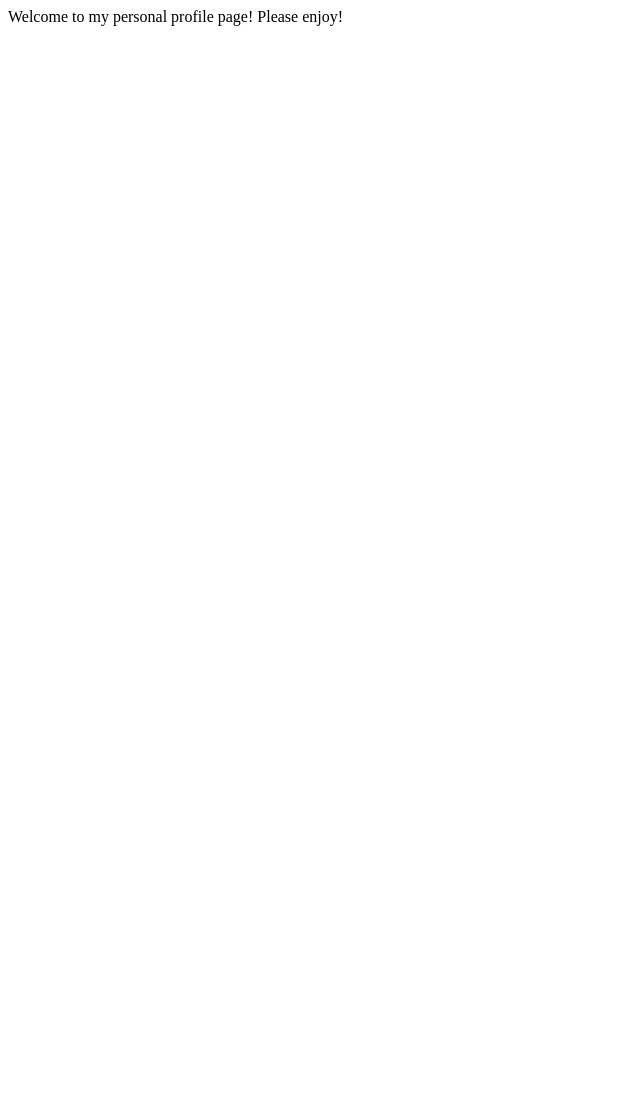
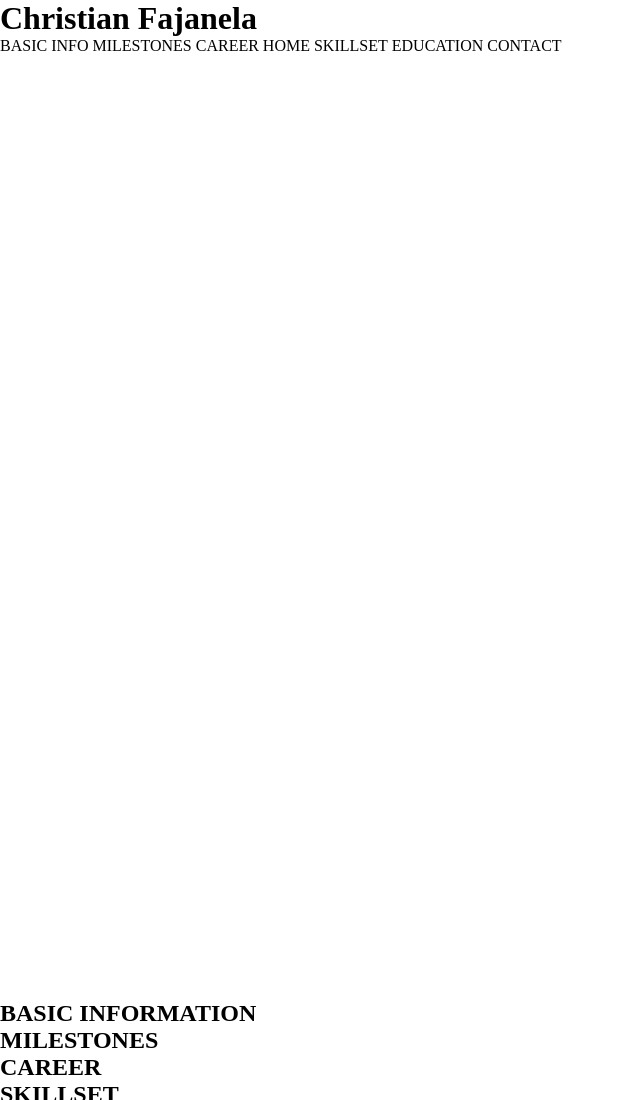
Before and after one commit to DevKunOfficial/PersonalProfile, a plain HTML site: page PersonalProfileSite/index.html in a window 1280 px wide. Shown: the top 1100 px of the page, without its empty margins (0-640 px from the left). Before the commit the page ends 800 px from the top, so only its background shows below. Drawn offline with Linux system fonts and the light colour scheme.

Commit message:
updated files for personal profile

```diff
--- a/PersonalProfileSite/index.html
+++ b/PersonalProfileSite/index.html
@@ -2,9 +2,65 @@
 <html lang="en" dir="ltr">
   <head>
     <meta charset="utf-8">
-    <title>HOME</title>
+    <meta name="viewport" content="width=device-width,initial-scale=1.0">
+    <meta name="description" content="Web representation of my skills and knowledge.">
+    <meta name="keywords" content="personal, profile, private">
+    <meta name="author" content="DevKunOfficial">
+    <link rel="stylesheet" type="text/css" href="style/mainstyle.css">
+    <title>DevKunOfficial</title>
   </head>
   <body>
-    Welcome to my personal profile page! Please enjoy!
+    <div class="mainGridWrapper">
+      <header>
+          <h1>Christian Fajanela</h1>
+          <nav>
+            <ul>
+              <li class="navItem">
+                <p>BASIC INFO</p>
+              </li>
+              <li class="navItem">
+                <p>MILESTONES</p>
+              </li>
+              <li class="navItem">
+                <p>CAREER</p>
+              </li>
+              <li class="navItem" id="navItemHome">
+                <p>HOME</p>
+              </li>
+              <li class="navItem">
+                <p>SKILLSET</p>
+              </li>
+              <li class="navItem">
+                <p>EDUCATION</p>
+              </li>
+              <li class="navItem">
+                <p>CONTACT</p>
+              </li>
+            </ul>
+          </nav>
+      </header>
+      <main>
+        <section id="home">
+        </section>
+        <section id="basicInfo">
+          <h2>BASIC INFORMATION</h2>
+        </section>
+        <section id="achievementsInfo">
+          <h2>MILESTONES</h2>
+        </section>
+        <section id="workInfo">
+          <h2>CAREER</h2>
+        </section>
+        <section id="skillsInfo">
+          <h2>SKILLSET</h2>
+        </section>
+        <section id="educationInfo">
+          <h2>EDUCATION</h2>
+        </section>
+        <section id="contactInfo">
+          <h2>CONTACT</h2>
+        </section>
+      </main>
+    </div>
   </body>
 </html>
--- /dev/null
+++ b/PersonalProfileSite/style/mainstyle.css
@@ -0,0 +1,15 @@
+* {
+  padding: 0px;
+  margin: 0px;
+  border: 0px;
+}
+
+.mainGridWrapper {
+  display: grid;
+  grid-auto-rows: 1000px;
+}
+
+.navItem {
+  position: relative;
+  display: inline-block;
+}
```
Also changed, not shown: PersonalProfileSite/profile.html (added, +3 -0 lines), PersonalProfile.txt (added), PersonalProfileSite/res/images/background.jpg (added).
